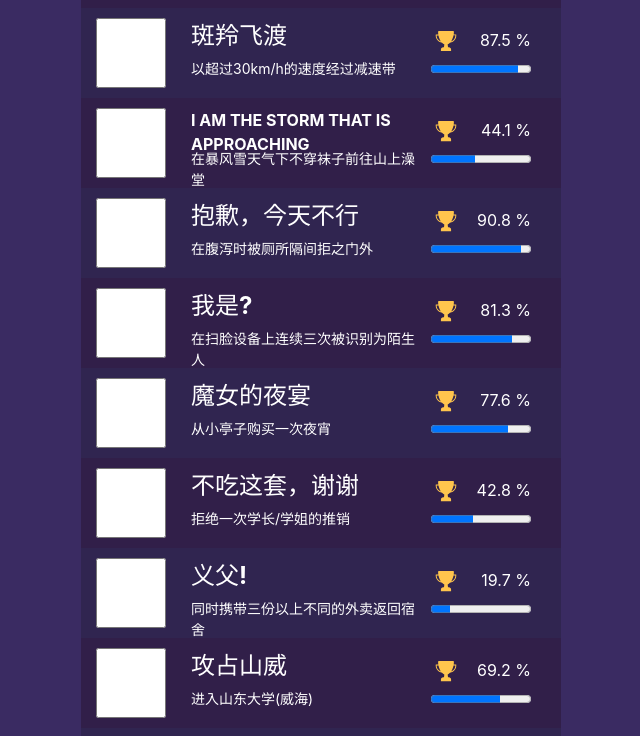
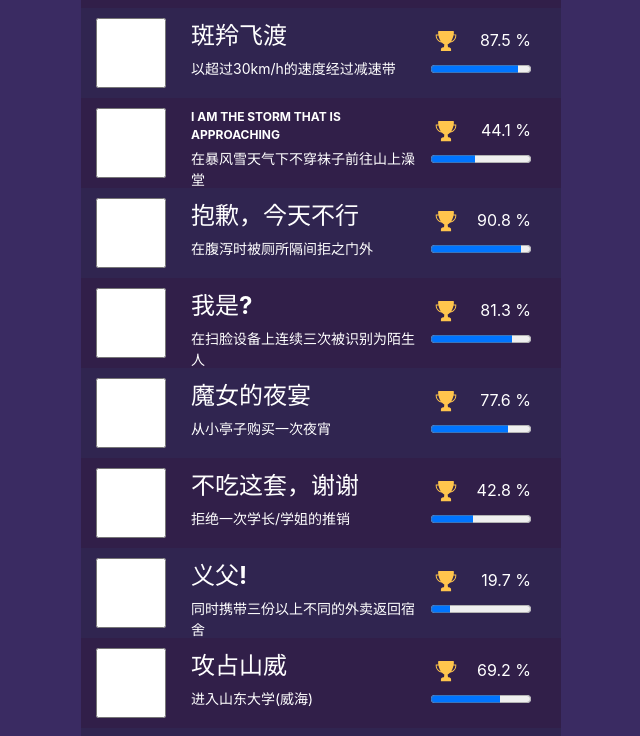
Before and after one commit to mr-stout/earth-online-achievement, a Vue app: page / in a window 1280 px wide. Shown: the part 8869-9605 px from the top of the page, without its empty margins (319-959 px from the left). Built offline with nearby package versions, Linux system fonts and the light colour scheme.

Commit message:
add more content & adjust font size manually

```diff
--- a/src/components/Vote.vue
+++ b/src/components/Vote.vue
@@ -7,6 +7,7 @@
       <VoteItem :title="obj.title"
                 :description="obj.description"
                 :rate="obj.rate"
+                :title_font_size="obj.titleFontSize"
                 :idx="idx"
                 :init_checked="!!obj.initChecked"
                 :check_handler="(evt) => handleCheckboxChanged(evt, idx)"
@@ -47,7 +48,8 @@ export default {
     }
 
     const data = this.init_data[1]
-    for (let i = 0 ; i < data.length ; i++){
+    // 如果前面添加的成就列表顺序不发生变化，生成的01数据串保证前向兼容性和后向兼容性
+    for (let i = 0 ; i < Math.min(data.length, this.item_list.length) ; i++){
       if (data[i] === '1') {
         this.item_list[i].initChecked = true;
         this.checked_list[i] = true;
--- a/src/components/VoteItem.vue
+++ b/src/components/VoteItem.vue
@@ -12,7 +12,7 @@
         border: 2px #cfd213;">
     <div style="margin: 10px 5px 10px 10px; display: grid;
       grid-template-rows: 40px 40px;">
-      <p :style="`margin: 0; font-weight: bold; font-size: ${title.length > 10 ? 24 - title.length + 6 : 24}px; text-align: left;`"> {{title}} </p>
+      <p :style="`margin: 0; font-weight: bold; font-size: ${!!title_font_size ? title_font_size :  (title.length > 10 ? 24 - title.length + 6 : 24) + 'px'}; text-align: left;`"> {{title}} </p>
       <p style="margin: 0; font-size: 14px; text-align: left;"> {{description}} </p>
     </div>
     <div style="
@@ -53,6 +53,10 @@ export default {
     check_handler: {
       type: Function,
       default: () => {},
+    },
+    title_font_size: {
+      type: String,
+      default: undefined,
     }
   },
   data(){
--- a/src/constants.tsx
+++ b/src/constants.tsx
@@ -4,6 +4,7 @@ type Achievement = {
     rate: number,
     iconURL?: string,
     initChecked?: boolean
+    titleFontSize?: string,
 }
 
 const achievement_list : Achievement[] = [
@@ -496,6 +497,7 @@ const achievement_list : Achievement[] = [
         title: "I AM THE STORM THAT IS APPROACHING",
         description: "在暴风雪天气下不穿袜子前往山上澡堂",
         rate: 44.1,
+        titleFontSize: "12px",
     },
     {
         title: "抱歉，今天不行",
@@ -661,6 +663,7 @@ const achievement_list : Achievement[] = [
         title: "丑八怪↑↓↑↓↑↑↓",
         description: "用卡套遮盖自己过于丑陋的校园卡照片",
         rate: 64.7,
+        titleFontSize: "20px",
     },
     {
         title: "滑融道",
@@ -783,7 +786,7 @@ const achievement_list : Achievement[] = [
         rate: 8.8,
     },
     {
-        title: "999ms",
+        title: "HTTP 503",
         description: "在开始选课的15分钟后依然无法进入页面",
         rate: 36.4,
     },
@@ -842,6 +845,27 @@ const achievement_list : Achievement[] = [
         description: "抵达学子餐厅四楼",
         rate: 21.8,
     },
+    {
+        title: "稳如老狗",
+        description: "大学期间所有课程均未挂科",
+        rate: 50.4,
+    },
+    {
+        title: "你什么工大2.0",
+        description: "至少一次被亲戚朋友问到哈尔滨冷不冷",
+        rate: 73.2,
+    },
+    {
+        title: "我的朋友很少",
+        description: "大学期间结交的朋友不超过10个",
+        rate: 25.6,
+    },
+    {
+        title: "前辈！这个也拜托了！",
+        description: "大学期间结交的朋友超过30个",
+        rate: 20.7,
+        titleFontSize: "20px",
+    },
 ]
 
 export {
```
